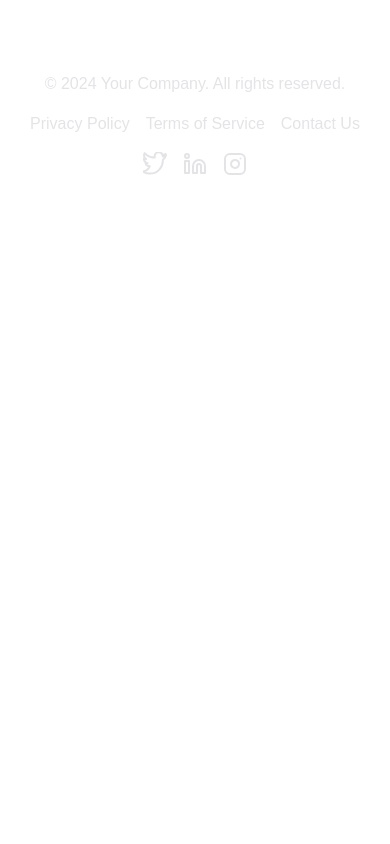
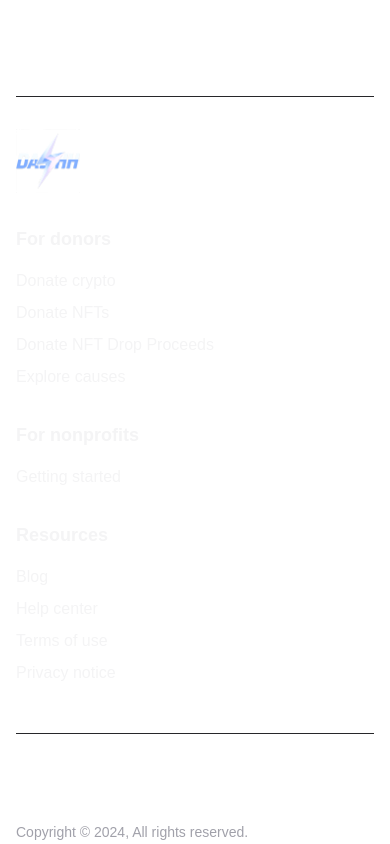
Before and after one commit to skartik-sk/blinks-mini, a Next.js app: page / in a window 390 px wide. Shown: the part 6060-6904 px from the top of the page. Before the commit the page ends 6260 px from the top, so only its background shows below. Built offline with nearby package versions, Linux system fonts and the light colour scheme; no server answers.

Commit message:
extended footer added

```diff
--- a/src/components/footer.tsx
+++ b/src/components/footer.tsx
@@ -1,91 +1,63 @@
-import React from 'react'
+import { Heart } from "lucide-react"
+import Link from "next/link"
+import Image from "next/image"
+import logo from "../images/whiteDASHH.png"
 
-  const Footer = () => {
-    return (
-    <footer className=" py-6">
-    <div className="container mx-auto text-center text-zinc-200">
-      <p>&copy; {new Date().getFullYear()} Your Company. All rights reserved.</p>
-      <div className="flex justify-center space-x-4 mt-4">
-        <a href="#" className="text-zinc-200 hover:text-white">Privacy Policy</a>
-        <a href="#" className="text-zinc-200 hover:text-white">Terms of Service</a>
-        <a href="#" className="text-zinc-200 hover:text-white">Contact Us</a>
+export default function Footer() {
+  return (
+    <footer className="w-full  text-zinc-100 py-12 px-4">
+      <div className="container mx-auto border-t border-zinc-800 pt-8">
+        <div className="grid grid-cols-1 md:grid-cols-4 gap-8 mb-12 ">
+          <div className="flex items-center md:items-start">
+            <div className="flex items-center gap-1 text-3xl font-bold">
+              {/* <span>C</span>
+              <Heart className="h-6 w-6 fill-current" /> */}
+              <Image src={logo} alt="DASHH" width={64} height={64} />
+            </div>
+          </div>
+          <div className="space-y-4">
+            <h3 className="text-lg font-semibold">For donors</h3>
+            <div className="flex flex-col space-y-2">
+              <Link href="#" className="hover:text-zinc-400 transition-colors">Donate crypto</Link>
+              <Link href="#" className="hover:text-zinc-400 transition-colors">Donate NFTs</Link>
+              <Link href="#" className="hover:text-zinc-400 transition-colors">Donate NFT Drop Proceeds</Link>
+              <Link href="#" className="hover:text-zinc-400 transition-colors">Explore causes</Link>
+            </div>
+          </div>
+          <div className="space-y-4">
+            <h3 className="text-lg font-semibold">For nonprofits</h3>
+            <div className="flex flex-col space-y-2">
+              <Link href="#" className="hover:text-zinc-400 transition-colors">Getting started</Link>
+            </div>
+          </div>
+          <div className="space-y-4">
+            <h3 className="text-lg font-semibold">Resources</h3>
+            <div className="flex flex-col space-y-2">
+              <Link href="#" className="hover:text-zinc-400 transition-colors">Blog</Link>
+              <Link href="#" className="hover:text-zinc-400 transition-colors">Help center</Link>
+              <Link href="#" className="hover:text-zinc-400 transition-colors">Terms of use</Link>
+              <Link href="#" className="hover:text-zinc-400 transition-colors">Privacy notice</Link>
+            </div>
+          </div>
+        </div>
+        <div className="flex flex-col-reverse gap-8 md:flex-row md:items-center md:justify-between pt-8 border-t border-zinc-800">
+          <div className="space-y-4">
+            <p className="text-sm text-zinc-400">Copyright © 2024, All rights reserved.</p>
+            <p className="text-xs text-zinc-500 max-w-4xl">
+              Information provided is general and educational in nature. It is not intended to be, and should not be construed as, legal or tax advice. Crypto for Charity does not provide legal or tax advice. Availability of certain federal income tax deductions may depend on whether an individual itemizes deductions. Rules and regulations regarding tax deductions for charitable giving vary at the state level, and laws of a specific state or laws relevant to a particular situation may affect the applicability, accuracy, or completeness of the information provided. Charitable contributions of capital gain property held for more than one year are usually deductible at fair market value. Deductions for capital gain property held for one year or less are usually limited to cost basis. Consult an attorney or tax advisor regarding specific legal or tax situations.
+            </p>
+          </div>
+          <div className="flex gap-4">
+            <Link href="#" className="text-zinc-400 hover:text-zinc-100 transition-colors">
+              {/* <Discord className="h-6 w-6" /> */}
+              <span className="sr-only">Discord</span>
+            </Link>
+            <Link href="#" className="text-zinc-400 hover:text-zinc-100 transition-colors">
+              <svg className="h-6 w-6 fill-white" role="img" viewBox="0 0 24 24" xmlns="http://www.w3.org/2000/svg"><title>X</title><path d="M18.901 1.153h3.68l-8.04 9.19L24 22.846h-7.406l-5.8-7.584-6.638 7.584H.474l8.6-9.83L0 1.154h7.594l5.243 6.932ZM17.61 20.644h2.039L6.486 3.24H4.298Z" /></svg>
+            </Link>
+          </div>
+        </div>
       </div>
-      <div className="flex justify-center space-x-4 mt-4">
-        <a href="https://x.com/dashh_media" target="_blank" rel="noopener noreferrer" className="text-zinc-200 hover:text-white">
-          <TwitterIcon className="h-6 w-6" />
-        </a>
-        <a href="https://linkedin.com" target="_blank" rel="noopener noreferrer" className="text-zinc-200 hover:text-white">
-          <LinkedInIcon className="h-6 w-6" />
-        </a>
-        <a href="https://instagram.com" target="_blank" rel="noopener noreferrer" className="text-zinc-200 hover:text-white">
-          <InstagramIcon className="h-6 w-6" />
-        </a>
-      </div>
-    </div>
-  </footer>
+    </footer>
   )
 }
-
-
-function TwitterIcon(props: any) {
-    return (
-      <svg
-        {...props}
-        xmlns="http://www.w3.org/2000/svg"
-        width="24"
-        height="24"
-        viewBox="0 0 24 24"
-        fill="none"
-        stroke="currentColor"
-        strokeWidth="2"
-        strokeLinecap="round"
-        strokeLinejoin="round"
-      >
-        <path d="M23 3a10.9 10.9 0 0 1-3.14 1.53A4.48 4.48 0 0 0 22.43 2a9.09 9.09 0 0 1-2.88 1.1A4.52 4.52 0 0 0 16.11 0c-2.5 0-4.5 2.01-4.5 4.5 0 .35.04.7.11 1.03A12.94 12.94 0 0 1 1.64 1.15a4.48 4.48 0 0 0-.61 2.27c0 1.57.8 2.95 2.02 3.76A4.48 4.48 0 0 1 .96 6.6v.06c0 2.2 1.56 4.03 3.63 4.45a4.52 4.52 0 0 1-2.04.08 4.5 4.5 0 0 0 4.2 3.12A9.05 9.05 0 0 1 0 19.54a12.8 12.8 0 0 0 6.95 2.04c8.34 0 12.9-6.92 12.9-12.9 0-.2 0-.39-.01-.58A9.22 9.22 0 0 0 23 3z" />
-      </svg>
-    );
-  }
-
-  function LinkedInIcon(props: any) {
-    return (
-      <svg
-        {...props}
-        xmlns="http://www.w3.org/2000/svg"
-        width="24"
-        height="24"
-        viewBox="0 0 24 24"
-        fill="none"
-        stroke="currentColor"
-        strokeWidth="2"
-        strokeLinecap="round"
-        strokeLinejoin="round"
-      >
-        <path d="M16 8a6 6 0 0 1 6 6v7h-4v-7a2 2 0 0 0-4 0v7h-4v-7a6 6 0 0 1 6-6z" />
-        <rect width="4" height="12" x="2" y="9" />
-        <circle cx="4" cy="4" r="2" />
-      </svg>
-    );
-  }
-
-  function InstagramIcon(props: any) {
-    return (
-      <svg
-        {...props}
-        xmlns="http://www.w3.org/2000/svg"
-        width="24"
-        height="24"
-        viewBox="0 0 24 24"
-        fill="none"
-        stroke="currentColor"
-        strokeWidth="2"
-        strokeLinecap="round"
-        strokeLinejoin="round"
-      >
-        <rect width="20" height="20" x="2" y="2" rx="5" ry="5" />
-        <path d="M16 11.37A4 4 0 1 1 12.63 8 4 4 0 0 1 16 11.37z" />
-        <line x1="17.5" y1="6.5" x2="17.5" y2="6.5" />
-      </svg>
-    );
-  }
-
-export default Footer
```
